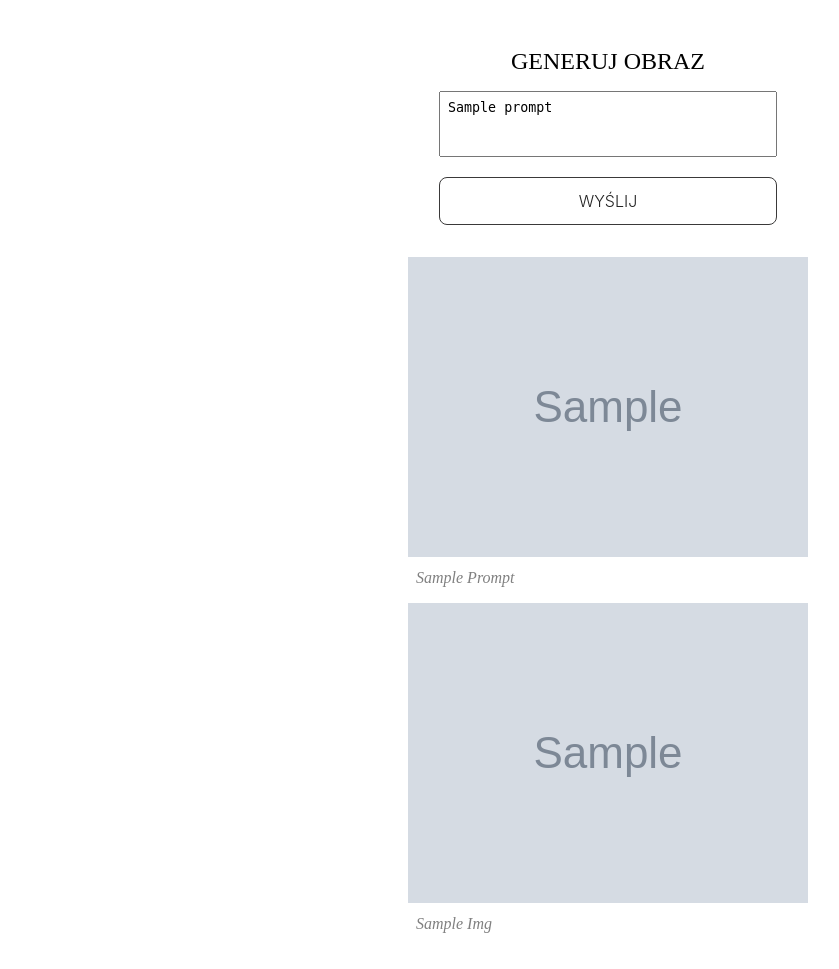
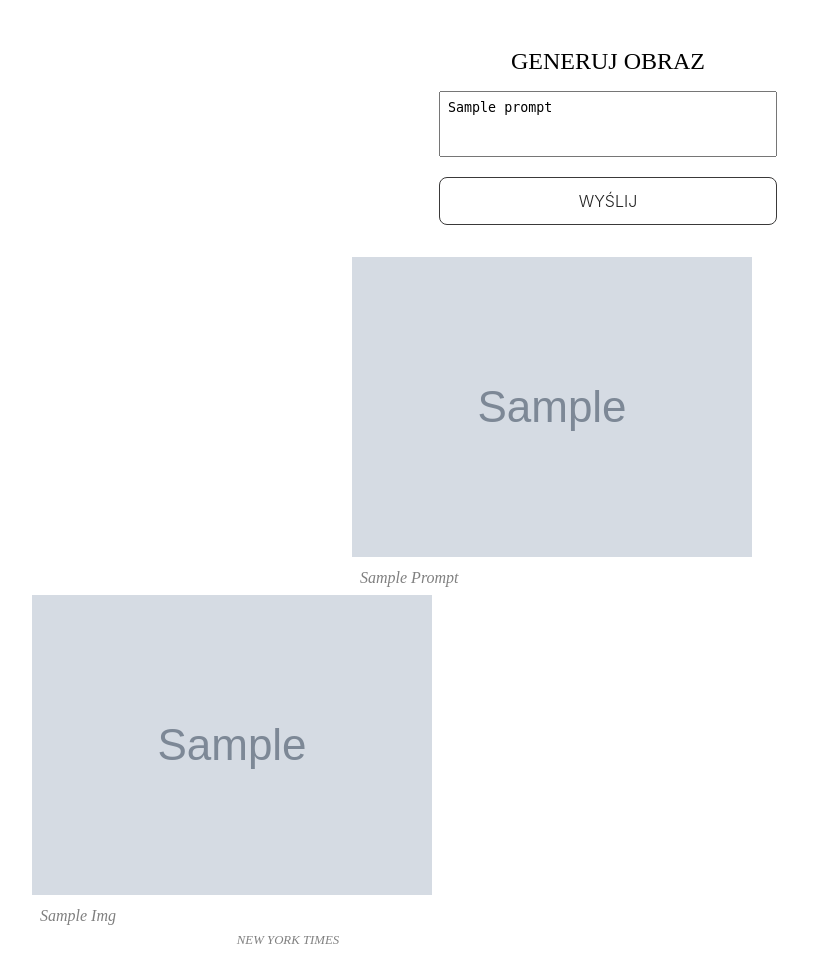
Before and after one commit to delektowski/news-in-images, a Node server app: template views/pages/index.ejs in a window 1280 px wide. Shown: the whole page, without its empty margins (32-871 px from the left). Before the commit the page ends 933 px from the top, so only its background shows below. Run offline with Node 20, Linux system fonts and the light colour scheme; the template is opened without the code that fills it: most values are stand-ins (such as "Sample title", 1, 10 or a date in 2020); grey boxes marked "Sample" are stand-in pictures; some libraries are stand-ins or nearby versions.

Commit message:
add styles
- remove cheerio

```diff
--- a/package.json
+++ b/package.json
@@ -11,7 +11,6 @@
   "license": "ISC",
   "dependencies": {
     "axios": "^1.3.3",
-    "cheerio": "^1.0.0-rc.12",
     "dotenv": "^16.0.3",
     "ejs": "^3.1.8",
     "express": "^4.18.2",
@@ -19,7 +18,6 @@
     "sqlite3": "^5.1.4"
   },
   "devDependencies": {
-    "@types/cheerio": "^0.22.31",
     "@types/sqlite3": "^3.1.8",
     "i": "^0.3.7",
     "nodemon": "^2.0.20",
--- a/public/css/main.css
+++ b/public/css/main.css
@@ -75,12 +75,17 @@
     opacity: 1;
 }
 
-.image-container {
+.images-container {
+    inline-size: 90vw;
     margin: 0 auto;
     display: flex;
-    justify-content: flex-start;
+    justify-content: space-between;
     gap: 1rem;
     flex-wrap: wrap;
+}
+
+.image-container {
+    inline-size: 32rem;
 }
 
 .img-title {
@@ -89,6 +94,16 @@
     text-transform: capitalize;
     padding-inline: .5rem;
     margin-block-start: .5rem;
+    margin-block-end: .5rem;
+}
+
+.news-src {
+    color: grey;
+    font-style: oblique;
+    text-transform: uppercase;
+    text-align: center;
+    margin-block-start: .5rem;
+    font-size: .8rem;
 }
 
 @media screen and (max-width: 512px) {
--- a/views/partials/images.ejs
+++ b/views/partials/images.ejs
@@ -1,9 +1,10 @@
-<div class="image-container">
+<div class="images-container">
     <% if(imgList){ %>
         <% imgList.forEach(function(img){ %>
-            <div>
+            <div class="image-container">
                 <img class="image-painting" src="<%= img.imgSrc %>" alt="ai generated image">
                 <p class="img-title"><%= img.title %></p>
+                <p class="news-src">New York Times</p>
             </div>
         <% }); %>
     <% } %>
```
Also changed, not shown: db/database.mjs (+5 -15 lines), index.mjs (+1 -14 lines), 1 other file.
